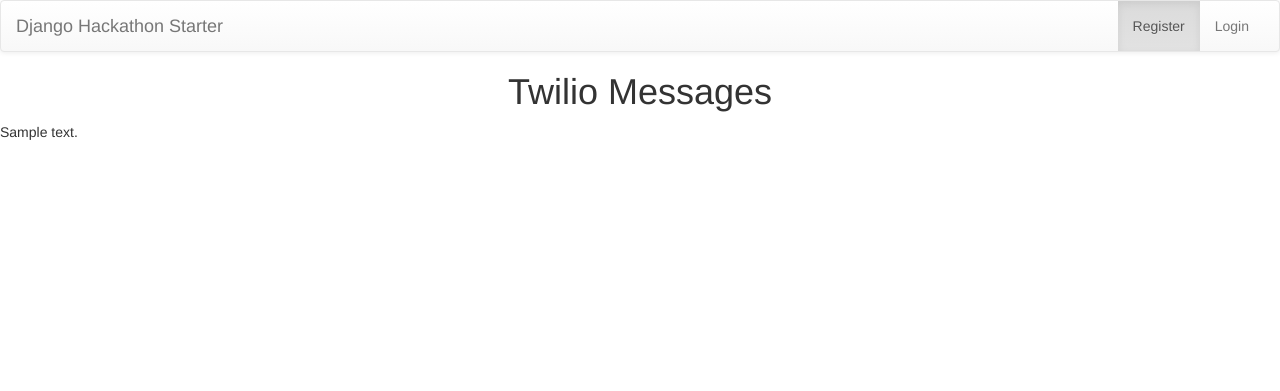
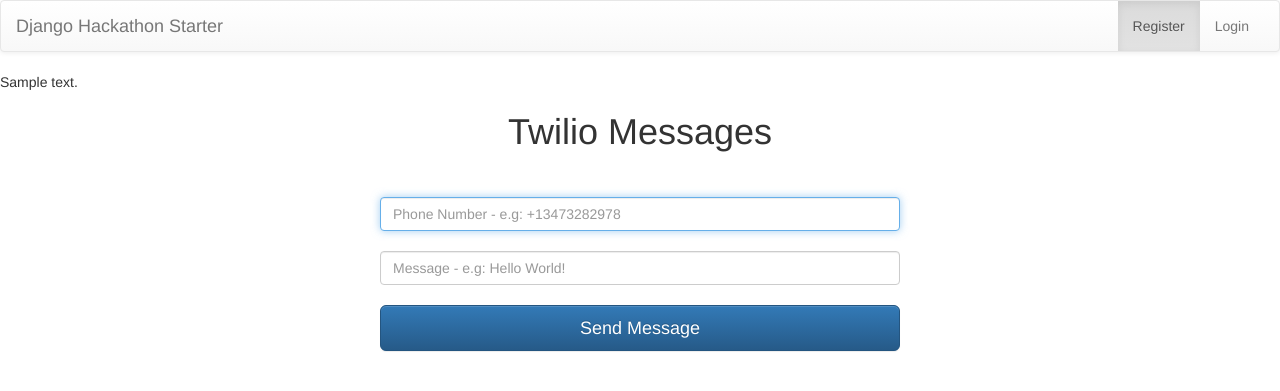
Before and after one commit to DrkSephy/django-hackathon-starter, a Django app: template hackathon_starter/hackathon/templates/hackathon/twilio.html in a window 1280 px wide. Shown: the top 391 px of the page. Run offline with Django 3.2, Linux system fonts and the light colour scheme; the template is opened without the code that fills it: most values are stand-ins (such as "Sample title", 1, 10 or a date in 2020); some libraries are stand-ins or nearby versions.

Commit message:
Merged DrkSephy/django-hackathon-starter into default

```diff
--- a/angular/index.html
+++ b/angular/index.html
@@ -23,7 +23,7 @@
         <script src="vendor/bootstrap/dist/js/bootstrap.min.js"></script>
 
         <!-- Front-end JavaScript -->
-        <script src="jquery.navgoco.js"></script>
+        <script src="js/jquery.navgoco.js"></script>
         <script>
         $(document).ready(function(){
 
--- a/hackathon_starter/hackathon/templates/hackathon/twilio.html
+++ b/hackathon_starter/hackathon/templates/hackathon/twilio.html
@@ -1,12 +1,31 @@
 <!DOCTYPE html>
 <html>
-<body>
-	{% include 'hackathon/base.html' %}
+    {% include 'hackathon/base.html' %}
+    <style>
+      .form-signin {
+        max-width: 550px;
+        padding: 15px;
+        margin: 0 auto;
+      }
+    </style>
 
-    <h1 class="text-center"> Twilio Messages </h1>
-    {{ context }}
-    </div>
+    <body>
 
+      {{ context }}
+      <h1 class="text-center"> Twilio Messages </h1>
+      <div class="container text-center">
+        <form class="form-signin" id="login_form" method="post" action="/hackathon/twilio/">
+          {% csrf_token %}
+          {% load bootstrap %}
+          <br>
+          <input type="text" name="number" class="form-control" placeholder="Phone Number - e.g: +13473282978" value="" required autofocus>
+          <br>
+          <input type="text" name="message" class="form-control" placeholder="Message - e.g: Hello World!" value="" required>
+          <br>
+          <button class="btn btn-lg btn-primary btn-block" type="submit">Send Message</button>
+          <input type="hidden" name="submit" value="submit" />
+        </form>
+      </div>
 
-</body>
+    </body>
 </html>
```
Also changed, not shown: hackathon_starter/hackathon/scripts/census.py (added, +20 -0 lines), hackathon_starter/hackathon/views.py (+16 -7 lines), README.md.
